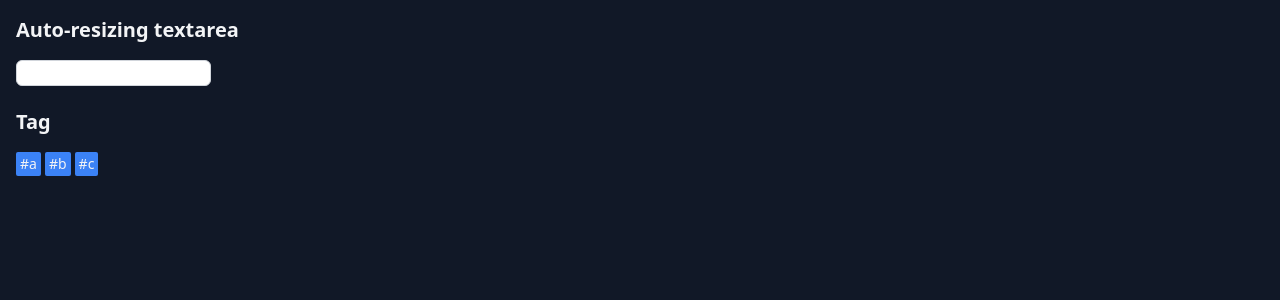
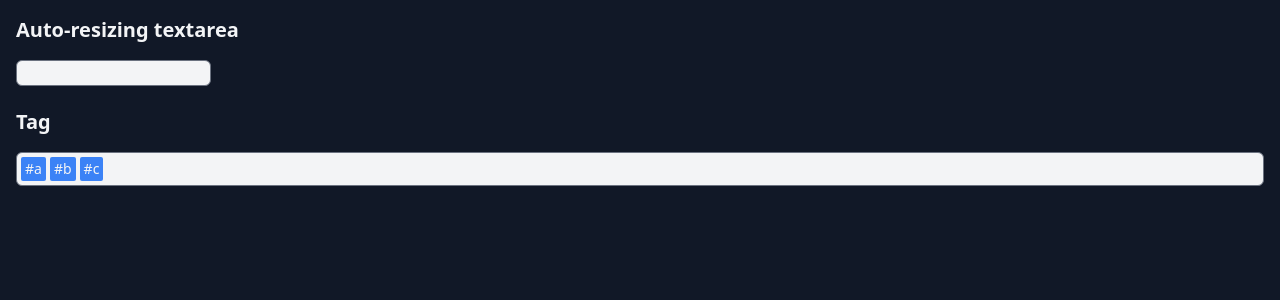
Before and after one commit to ahuglajbclajep/toy-components, a React (Vite) app: page / in a window 1280 px wide. Shown: the top 300 px of the page. Built offline with nearby package versions, Linux system fonts and the light colour scheme.

Commit message:
[tag-suggestion] WIP: とりあえず動くようにした

```diff
--- a/src/main.tsx
+++ b/src/main.tsx
@@ -3,7 +3,7 @@ import "./index.css";
 import { h1Style } from "./styles";
 
 import { AutoHeightTextarea } from "./auto-height-textarea/AutoHeightTextarea";
-import { TagDisplay } from "./tag-suggestion/Tag";
+import { Demo } from "./tag-suggestion";
 
 const App = () => {
   return (
@@ -14,7 +14,7 @@ const App = () => {
       </section>
       <section>
         <h1 className={h1Style}>Tag</h1>
-        <TagDisplay tags={["a", "b", "c"]} onClickTag={() => {}} />
+        <Demo />
       </section>
     </div>
   );
--- a/src/styles.ts
+++ b/src/styles.ts
@@ -3,5 +3,5 @@ import clsx from "clsx/lite";
 export const h1Style = clsx("mb-4 text-xl font-bold text-gray-100");
 
 export const inputStyle = clsx(
-  "rounded-md border border-gray-300 px-1 outline-none focus:outline-blue-500",
+  "rounded-md border border-gray-500 bg-gray-100 px-1 outline-none focus-within:outline-blue-500",
 );
--- a/src/tag-suggestion/Tag.tsx
+++ b/src/tag-suggestion/Tag.tsx
@@ -1,41 +1,24 @@
-import { useCallback } from "react";
+import clsx from "clsx/lite";
 
 import { Tag } from "./types";
 
 type TagProps = {
   tag: Tag;
   onClick: () => void;
+  isEditing?: boolean;
 };
 
-export const ColorTag = ({ tag, onClick }: TagProps) => {
+export const ColorTag = ({ tag, onClick, isEditing = false }: TagProps) => {
   return (
     <button
       onClick={onClick}
-      className="rounded-sm bg-blue-500 px-1 py-0.5 text-sm text-gray-100"
+      className={clsx(
+        "max-h-min rounded-sm bg-blue-500 px-1 py-0.5 text-sm text-gray-100",
+        "flex items-center gap-1",
+      )}
     >
-      #{tag}
+      <span>#{tag}</span>
+      {isEditing && <span>✖</span>}
     </button>
   );
 };
-
-type TagDisplayProps = {
-  tags: Tag[];
-  onClickTag: (tag: Tag) => void;
-};
-
-export const TagDisplay = ({ tags, onClickTag }: TagDisplayProps) => {
-  const onClick = useCallback(
-    (tag: string) => () => {
-      onClickTag(tag);
-    },
-    [onClickTag],
-  );
-
-  return (
-    <div className="flex flex-wrap gap-1">
-      {tags.map((tag) => (
-        <ColorTag key={tag} tag={tag} onClick={onClick(tag)} />
-      ))}
-    </div>
-  );
-};
--- /dev/null
+++ b/src/tag-suggestion/TagDisplay.tsx
@@ -0,0 +1,29 @@
+import { useCallback } from "react";
+import clsx from "clsx/lite";
+
+import { ColorTag } from "./Tag";
+import { Tag } from "./types";
+
+type Props = {
+  tags: Tag[];
+  onClickTag: (tag: Tag) => void;
+};
+
+export const TagDisplay = ({ tags, onClickTag }: Props) => {
+  const onClick = useCallback(
+    (tag: string) => () => {
+      onClickTag(tag);
+    },
+    [onClickTag],
+  );
+
+  return (
+    <div className={tagContainerStyle}>
+      {tags.map((tag) => (
+        <ColorTag key={tag} tag={tag} onClick={onClick(tag)} />
+      ))}
+    </div>
+  );
+};
+
+export const tagContainerStyle = clsx("flex flex-wrap items-center gap-1");
--- /dev/null
+++ b/src/tag-suggestion/TagEditor.tsx
@@ -0,0 +1,116 @@
+import React, { useCallback, useEffect, useRef, useState } from "react";
+import clsx from "clsx/lite";
+
+import { ColorTag } from "./Tag";
+import { tagContainerStyle } from "./TagDisplay";
+import { Tag } from "./types";
+import { inputStyle } from "../styles";
+
+type Props = {
+  inputTags: Tag[];
+  onClickInputTag: (tag: Tag) => void;
+  searchText: string;
+  onChangeSearchText: (text: string) => void;
+  children: React.ReactNode;
+};
+
+type InputMode = "editable" | "editing";
+
+/**
+ * @example
+ * const [inputTags, setInputTags] = useState<Tag[]>([])
+ * const [searchText, setSearchText] = useState('')
+ * const Suggestion = ...
+ *
+ * <TagEditor
+ *   inputTags={inputTags}
+ *   onClickInputTag={removeTagFromInputTags}
+ *   searchText={searchText}
+ *   onChangeSearchText={setSearchText}
+ * >
+ *   <Suggestion
+ *     inputTags={inputTags}
+ *     searchText={searchText}
+ *     onClickSuggestTag={addTagToInputTags}
+ *   />
+ * </TagEditor>
+ */
+export default function TagEditor({
+  inputTags,
+  onClickInputTag,
+  searchText,
+  onChangeSearchText,
+  children,
+}: Props) {
+  const [inputMode, setInputMode] = useState<InputMode>("editable");
+  const isEditing = inputMode === "editing";
+
+  const onClickContainer = useCallback(() => {
+    if (inputMode === "editable") {
+      setInputMode("editing");
+    }
+  }, [inputMode]);
+
+  const searchInputRef = useRef<HTMLInputElement>(null);
+  useEffect(() => {
+    if (inputMode === "editing" && searchInputRef.current) {
+      searchInputRef.current.focus();
+    }
+  }, [inputMode]);
+
+  const onClickInputTag_ = useCallback(
+    (tag: Tag) => () => {
+      onClickInputTag(tag);
+    },
+    [onClickInputTag],
+  );
+
+  const onChangeSearchText_ = useCallback(
+    (e: React.ChangeEvent<HTMLInputElement>) => {
+      onChangeSearchText(e.currentTarget.value);
+    },
+    [onChangeSearchText],
+  );
+
+  return (
+    <div
+      onClick={onClickContainer}
+      className={clsx(tagContainerStyle, inputStyle, "relative flex-grow p-1")}
+    >
+      {inputTags.map((tag) => (
+        <ColorTag
+          key={tag}
+          tag={tag}
+          isEditing={isEditing}
+          onClick={onClickInputTag_(tag)}
+        />
+      ))}
+      {isEditing && (
+        <input
+          ref={searchInputRef}
+          type="text"
+          value={searchText}
+          onChange={onChangeSearchText_}
+          className="flex-1 resize-none overflow-hidden border-none bg-transparent outline-none"
+        />
+      )}
+      {isEditing && (
+        <div
+          className={clsx(
+            "absolute left-0 top-full z-10 max-h-[50px] w-full overflow-y-scroll",
+            "rounded-md border border-gray-500 bg-gray-100 p-1",
+          )}
+        >
+          {children}
+        </div>
+      )}
+    </div>
+  );
+}
+
+/**
+ * @example
+ * tags.filter(narrowDownHelper(searchText)
+ */
+export const narrowDownHelper = (searchText: string) => (tag: Tag) =>
+  tag.toLowerCase().includes(searchText.toLowerCase());
--- /dev/null
+++ b/src/tag-suggestion/index.tsx
@@ -0,0 +1,67 @@
+import { useState, useCallback, useEffect, useMemo } from "react";
+
+import TagEditor, { narrowDownHelper } from "./TagEditor";
+import { TagDisplay } from "./TagDisplay";
+import { Tag } from "./types";
+
+const suggestTags = ["v", "w", "x", "y", "z"];
+
+export const Demo = () => {
+  const [inputTags, setInputTags] = useState<Tag[]>(["a", "b", "c"]);
+  const [searchText, setSearchText] = useState("");
+
+  const onClickInputTag = useCallback((tag: Tag) => {
+    setInputTags((prev) => prev.filter((ptag) => ptag !== tag));
+  }, []);
+
+  const onClickSuggestTag = useCallback((tag: Tag) => {
+    setInputTags((prev) => [...prev, tag]);
+    setSearchText("");
+  }, []);
+
+  return (
+    <TagEditor
+      inputTags={inputTags}
+      onClickInputTag={onClickInputTag}
+      searchText={searchText}
+      onChangeSearchText={setSearchText}
+    >
+      <Suggestion
+        suggestTags={suggestTags}
+        inputTags={inputTags}
+        searchText={searchText}
+        onClickTag={onClickSuggestTag}
+      />
+    </TagEditor>
+  );
+};
+
+type SuggestionProps = {
+  suggestTags: Tag[];
+  inputTags: Tag[];
+  searchText: string;
+  onClickTag: (tag: Tag) => void;
+};
+
+const Suggestion = ({
+  suggestTags,
+  inputTags,
+  searchText,
+  onClickTag,
+}: SuggestionProps) => {
+  const [suggestions, setSuggestions] = useState<Tag[]>([]);
+
+  const filteredSuggestions = useMemo(
+    () => suggestTags.filter((tag) => !inputTags.includes(tag)),
+    [inputTags, suggestTags],
+  );
+
+  useEffect(() => {
+    const narrowDownedSuggestions = filteredSuggestions.filter(
+      narrowDownHelper(searchText),
+    );
+    setSuggestions(narrowDownedSuggestions);
+  }, [searchText, filteredSuggestions]);
+
+  return <TagDisplay tags={suggestions} onClickTag={onClickTag} />;
+};
```
